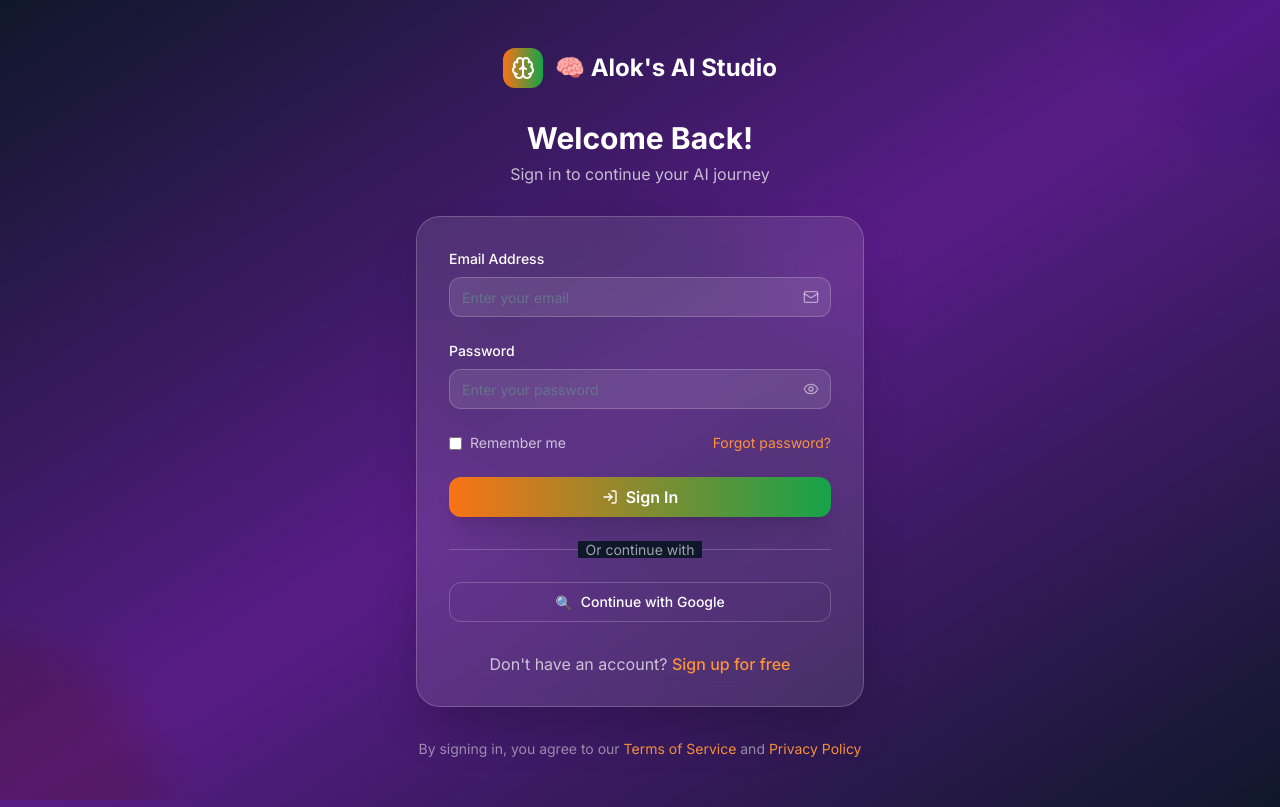
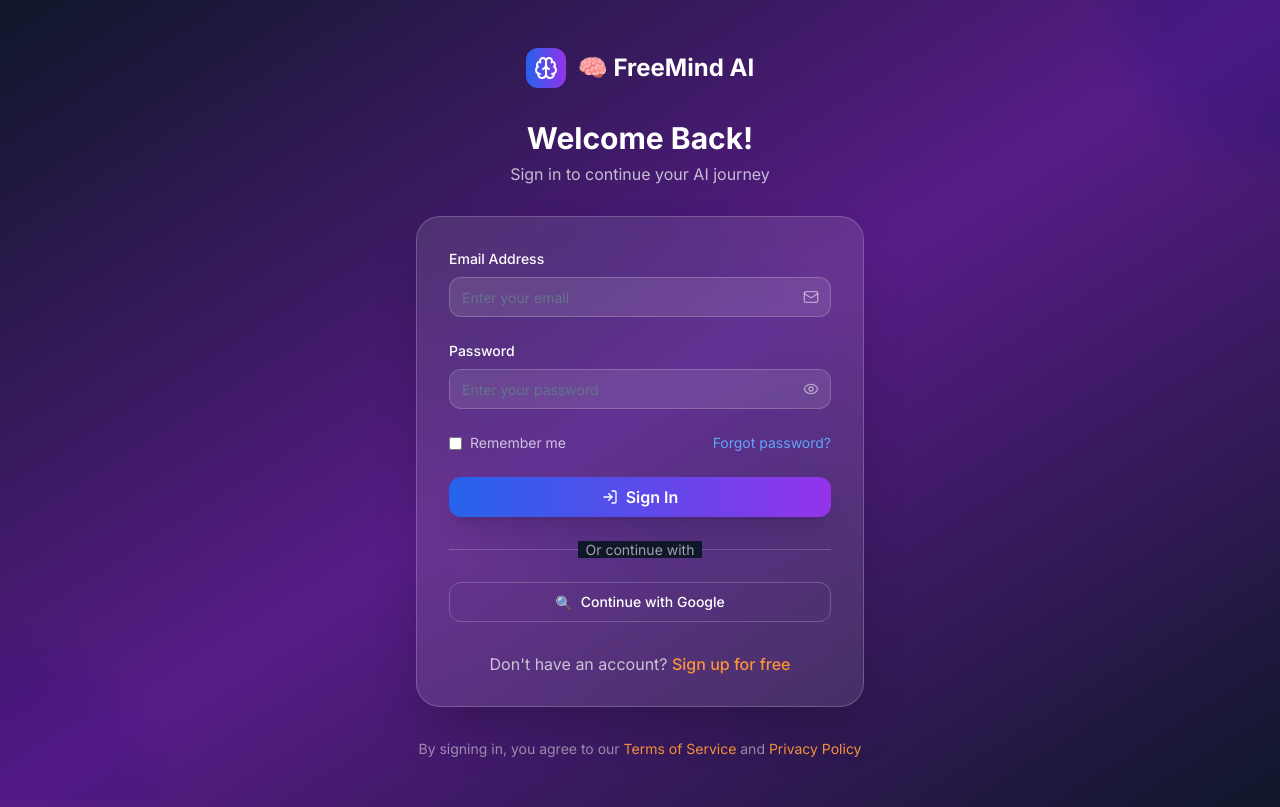
Before and after one commit to Vinayak0987/FreeMindAi, a React (Vite) app: page /login in a window 1280 px wide. Built offline with nearby package versions, Linux system fonts and the light colour scheme.

Commit message:
\Rebrand to FreeMind AI and remove Indian color themes"

```diff
--- a/index.html
+++ b/index.html
@@ -3,7 +3,7 @@
 
 <head>
   <meta charset="utf-8" />
-  <title>freemind-ai</title>
+  <title>FreeMind AI</title>
   <meta name="viewport" content="width=device-width, initial-scale=1.0" />
   <meta name="theme-color" content="#000000" />
   <meta name="description" content="Web site created using create-react-app" />
--- a/src/components/ui/Header.jsx
+++ b/src/components/ui/Header.jsx
@@ -54,12 +54,12 @@
             onClick={handleLogoClick}
             className="flex items-center space-x-3 hover:opacity-80 transition-opacity duration-150"
           >
-            <div className="w-8 h-8 bg-gradient-to-br from-orange-500 to-green-600 rounded-lg flex items-center justify-center">
+            <div className="w-8 h-8 bg-gradient-to-br from-blue-600 to-purple-600 rounded-lg flex items-center justify-center">
               <Icon name="Brain" size={20} color="white" />
             </div>
             <div className="flex flex-col">
-              <span className="text-lg font-semibold text-foreground">🧠 Alok's AI Studio</span>
-              <span className="text-xs text-muted-foreground -mt-1">भारतीय ML Platform</span>
+              <span className="text-lg font-semibold text-foreground">🧠 FreeMind AI</span>
+              <span className="text-xs text-muted-foreground -mt-1">Intelligent ML Platform</span>
             </div>
           </button>
         </div>
--- a/src/pages/auth/Login.jsx
+++ b/src/pages/auth/Login.jsx
@@ -111,19 +111,19 @@
     <div className="min-h-screen bg-gradient-to-br from-slate-900 via-purple-900 to-slate-900 flex items-center justify-center px-6 py-12">
       {/* Background Effects */}
       <div className="absolute inset-0 overflow-hidden">
-        <div className="absolute -top-40 -right-40 w-80 h-80 bg-purple-500/30 rounded-full mix-blend-multiply filter blur-xl animate-pulse" />
-        <div className="absolute -bottom-40 -left-40 w-80 h-80 bg-orange-500/30 rounded-full mix-blend-multiply filter blur-xl animate-pulse" />
-        <div className="absolute top-1/2 left-1/2 transform -translate-x-1/2 -translate-y-1/2 w-96 h-96 bg-green-500/20 rounded-full mix-blend-multiply filter blur-xl animate-pulse" />
+        <div className="absolute -top-40 -right-40 w-80 h-80 bg-blue-500/30 rounded-full mix-blend-multiply filter blur-xl animate-pulse" />
+        <div className="absolute -bottom-40 -left-40 w-80 h-80 bg-purple-500/30 rounded-full mix-blend-multiply filter blur-xl animate-pulse" />
+        <div className="absolute top-1/2 left-1/2 transform -translate-x-1/2 -translate-y-1/2 w-96 h-96 bg-indigo-500/20 rounded-full mix-blend-multiply filter blur-xl animate-pulse" />
       </div>
 
       <div className="relative z-10 w-full max-w-md">
         {/* Header */}
         <div className="text-center mb-8">
           <Link to="/" className="inline-flex items-center space-x-3 mb-8 group">
-            <div className="w-10 h-10 rounded-xl bg-gradient-to-r from-orange-500 to-green-600 flex items-center justify-center group-hover:shadow-lg transition-all duration-300">
+            <div className="w-10 h-10 rounded-xl bg-gradient-to-r from-blue-600 to-purple-600 flex items-center justify-center group-hover:shadow-lg transition-all duration-300">
               <Icon name="Brain" size={24} color="white" />
             </div>
-            <span className="text-2xl font-bold text-white">🧠 Alok's AI Studio</span>
+            <span className="text-2xl font-bold text-white">🧠 FreeMind AI</span>
           </Link>
 
           <h1 className="text-3xl font-bold text-white mb-2">Welcome Back!</h1>
@@ -146,7 +146,7 @@
                   value={formData.email}
                   onChange={handleChange}
                   placeholder="Enter your email"
-                  className="w-full bg-white/10 border border-white/20 text-white placeholder-white/50 focus:border-orange-500 focus:ring-orange-500/20 rounded-xl"
+                  className="w-full bg-white/10 border border-white/20 text-white placeholder-white/50 focus:border-blue-500 focus:ring-blue-500/20 rounded-xl"
                 />
                 <Icon
                   name="Mail"
@@ -172,7 +172,7 @@
                   value={formData.password}
                   onChange={handleChange}
                   placeholder="Enter your password"
-                  className="w-full bg-white/10 border border-white/20 text-white placeholder-white/50 focus:border-orange-500 focus:ring-orange-500/20 rounded-xl pr-12"
+                  className="w-full bg-white/10 border border-white/20 text-white placeholder-white/50 focus:border-blue-500 focus:ring-blue-500/20 rounded-xl pr-12"
                 />
                 <button
                   type="button"
@@ -192,13 +192,13 @@
               <label className="flex items-center space-x-2">
                 <input
                   type="checkbox"
-                  className="rounded border-white/20 bg-white/10 text-orange-500 focus:ring-orange-500/20"
+                  className="rounded border-white/20 bg-white/10 text-blue-500 focus:ring-blue-500/20"
                 />
                 <span className="text-sm text-white/70">Remember me</span>
               </label>
               <Link
                 to="/forgot-password"
-                className="text-sm text-orange-400 hover:text-orange-300 transition-colors"
+                className="text-sm text-blue-400 hover:text-blue-300 transition-colors"
               >
                 Forgot password?
               </Link>
@@ -215,7 +215,7 @@
             <Button
               type="submit"
               disabled={isLoading}
-              className="w-full bg-gradient-to-r from-orange-500 to-green-600 hover:from-orange-600 hover:to-green-700 text-white border-0 py-3 text-base font-semibold rounded-xl shadow-xl disabled:opacity-50 disabled:cursor-not-allowed"
+              className="w-full bg-gradient-to-r from-blue-600 to-purple-600 hover:from-blue-700 hover:to-purple-700 text-white border-0 py-3 text-base font-semibold rounded-xl shadow-xl disabled:opacity-50 disabled:cursor-not-allowed"
             >
               {isLoading ? (
                 <>
--- a/src/pages/auth/Signup.jsx
+++ b/src/pages/auth/Signup.jsx
@@ -159,19 +159,19 @@
     <div className="min-h-screen bg-gradient-to-br from-slate-900 via-purple-900 to-slate-900 flex items-center justify-center px-6 py-12">
       {/* Background Effects */}
       <div className="absolute inset-0 overflow-hidden">
-        <div className="absolute -top-40 -right-40 w-80 h-80 bg-purple-500/30 rounded-full mix-blend-multiply filter blur-xl animate-pulse" />
-        <div className="absolute -bottom-40 -left-40 w-80 h-80 bg-orange-500/30 rounded-full mix-blend-multiply filter blur-xl animate-pulse" />
-        <div className="absolute top-1/2 left-1/2 transform -translate-x-1/2 -translate-y-1/2 w-96 h-96 bg-green-500/20 rounded-full mix-blend-multiply filter blur-xl animate-pulse" />
+        <div className="absolute -top-40 -right-40 w-80 h-80 bg-blue-500/30 rounded-full mix-blend-multiply filter blur-xl animate-pulse" />
+        <div className="absolute -bottom-40 -left-40 w-80 h-80 bg-purple-500/30 rounded-full mix-blend-multiply filter blur-xl animate-pulse" />
+        <div className="absolute top-1/2 left-1/2 transform -translate-x-1/2 -translate-y-1/2 w-96 h-96 bg-indigo-500/20 rounded-full mix-blend-multiply filter blur-xl animate-pulse" />
       </div>
 
       <div className="relative z-10 w-full max-w-md">
         {/* Header */}
         <div className="text-center mb-8">
           <Link to="/" className="inline-flex items-center space-x-3 mb-8 group">
-            <div className="w-10 h-10 rounded-xl bg-gradient-to-r from-orange-500 to-green-600 flex items-center justify-center group-hover:shadow-lg transition-all duration-300">
+            <div className="w-10 h-10 rounded-xl bg-gradient-to-r from-blue-600 to-purple-600 flex items-center justify-center group-hover:shadow-lg transition-all duration-300">
               <Icon name="Brain" size={24} color="white" />
             </div>
-            <span className="text-2xl font-bold text-white">🧠 Alok's AI Studio</span>
+            <span className="text-2xl font-bold text-white">🧠 FreeMind AI</span>
           </Link>
 
           <h1 className="text-3xl font-bold text-white mb-2">Join the Future!</h1>
@@ -194,7 +194,7 @@
                   value={formData.name}
                   onChange={handleChange}
                   placeholder="Enter your full name"
-                  className="w-full bg-white/10 border border-white/20 text-white placeholder-white/50 focus:border-orange-500 focus:ring-orange-500/20 rounded-xl"
+                  className="w-full bg-white/10 border border-white/20 text-white placeholder-white/50 focus:border-blue-500 focus:ring-blue-500/20 rounded-xl"
                 />
                 <Icon
                   name="User"
@@ -220,7 +220,7 @@
                   value={formData.email}
                   onChange={handleChange}
                   placeholder="Enter your email"
-                  className="w-full bg-white/10 border border-white/20 text-white placeholder-white/50 focus:border-orange-500 focus:ring-orange-500/20 rounded-xl"
+                  className="w-full bg-white/10 border border-white/20 text-white placeholder-white/50 focus:border-blue-500 focus:ring-blue-500/20 rounded-xl"
                 />
                 <Icon
                   name="Mail"
@@ -246,7 +246,7 @@
                   value={formData.password}
                   onChange={handleChange}
                   placeholder="Create a strong password"
-                  className="w-full bg-white/10 border border-white/20 text-white placeholder-white/50 focus:border-orange-500 focus:ring-orange-500/20 rounded-xl pr-12"
+                  className="w-full bg-white/10 border border-white/20 text-white placeholder-white/50 focus:border-blue-500 focus:ring-blue-500/20 rounded-xl pr-12"
                 />
                 <button
                   type="button"
@@ -289,7 +289,7 @@
                   value={formData.confirmPassword}
                   onChange={handleChange}
                   placeholder="Confirm your password"
-                  className="w-full bg-white/10 border border-white/20 text-white placeholder-white/50 focus:border-orange-500 focus:ring-orange-500/20 rounded-xl pr-12"
+                  className="w-full bg-white/10 border border-white/20 text-white placeholder-white/50 focus:border-blue-500 focus:ring-blue-500/20 rounded-xl pr-12"
                 />
                 <button
                   type="button"
@@ -311,15 +311,15 @@
                   type="checkbox"
                   checked={acceptTerms}
                   onChange={(e) => setAcceptTerms(e.target.checked)}
-                  className="rounded border-white/20 bg-white/10 text-orange-500 focus:ring-orange-500/20 mt-0.5"
+                  className="rounded border-white/20 bg-white/10 text-blue-500 focus:ring-blue-500/20 mt-0.5"
                 />
                 <span className="text-sm text-white/70 leading-relaxed">
                   I agree to the{' '}
-                  <Link to="/terms" className="text-orange-400 hover:text-orange-300">
+                  <Link to="/terms" className="text-blue-400 hover:text-blue-300">
                     Terms of Service
                   </Link>{' '}
                   and{' '}
-                  <Link to="/privacy" className="text-orange-400 hover:text-orange-300">
+                  <Link to="/privacy" className="text-blue-400 hover:text-blue-300">
                     Privacy Policy
                   </Link>
                 </span>
@@ -340,7 +340,7 @@
             <Button
               type="submit"
               disabled={isLoading}
-              className="w-full bg-gradient-to-r from-orange-500 to-green-600 hover:from-orange-600 hover:to-green-700 text-white border-0 py-3 text-base font-semibold rounded-xl shadow-xl disabled:opacity-50 disabled:cursor-not-allowed"
+              className="w-full bg-gradient-to-r from-blue-600 to-purple-600 hover:from-blue-700 hover:to-purple-700 text-white border-0 py-3 text-base font-semibold rounded-xl shadow-xl disabled:opacity-50 disabled:cursor-not-allowed"
             >
               {isLoading ? (
                 <>
@@ -384,7 +384,7 @@
               Already have an account?{' '}
               <Link
                 to="/login"
-                className="text-orange-400 hover:text-orange-300 font-medium transition-colors"
+                className="text-blue-400 hover:text-blue-300 font-medium transition-colors"
               >
                 Sign in here
               </Link>
--- a/src/pages/dashboard/index.jsx
+++ b/src/pages/dashboard/index.jsx
@@ -274,7 +274,7 @@
                   Welcome back, Alok! 🙏✨
                 </h1>
                 <p className="text-lg text-muted-foreground leading-relaxed">
-                  Here's what's happening with your ML projects today. Let's build the future of Indian AI! 🇮🇳
+                  Here's what's happening with your ML projects today. Let's build the future of AI! 🚀
                 </p>
               </div>
               <Button
```
Also changed, not shown: public/manifest.json.
